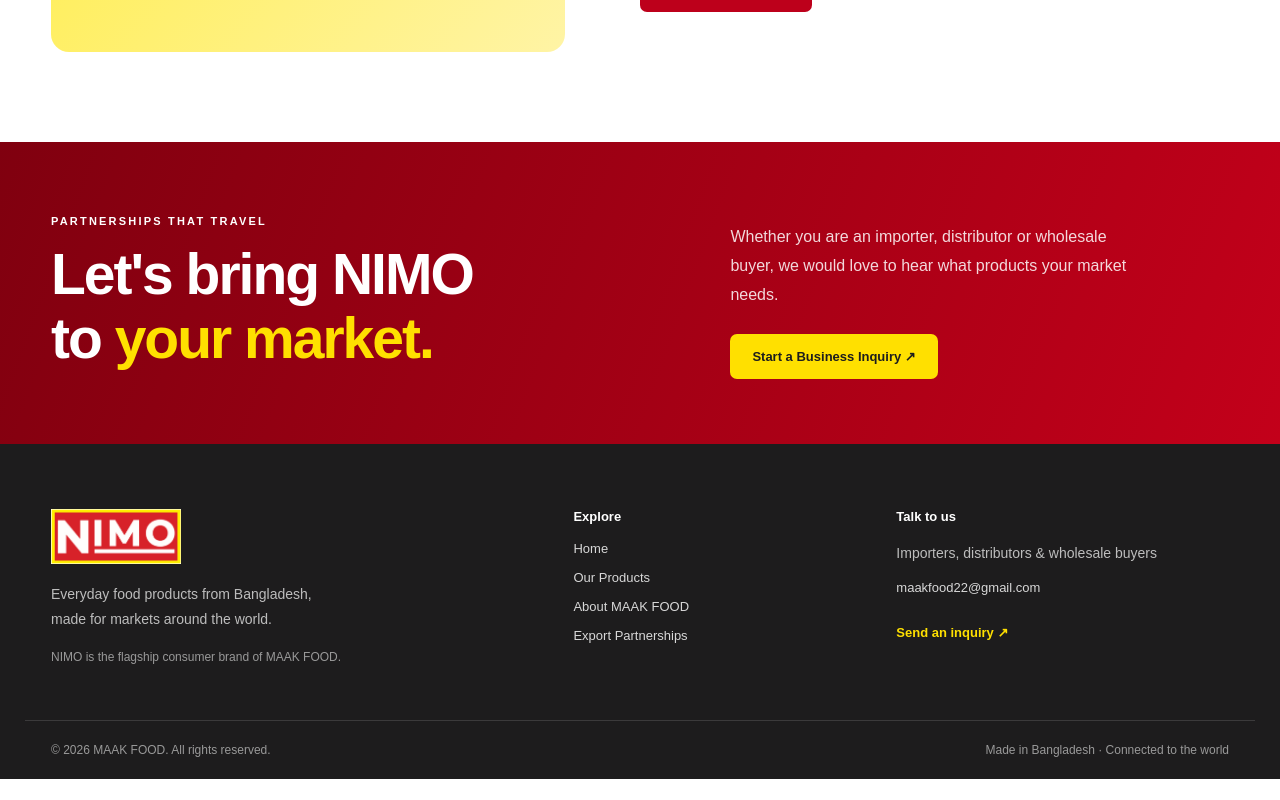
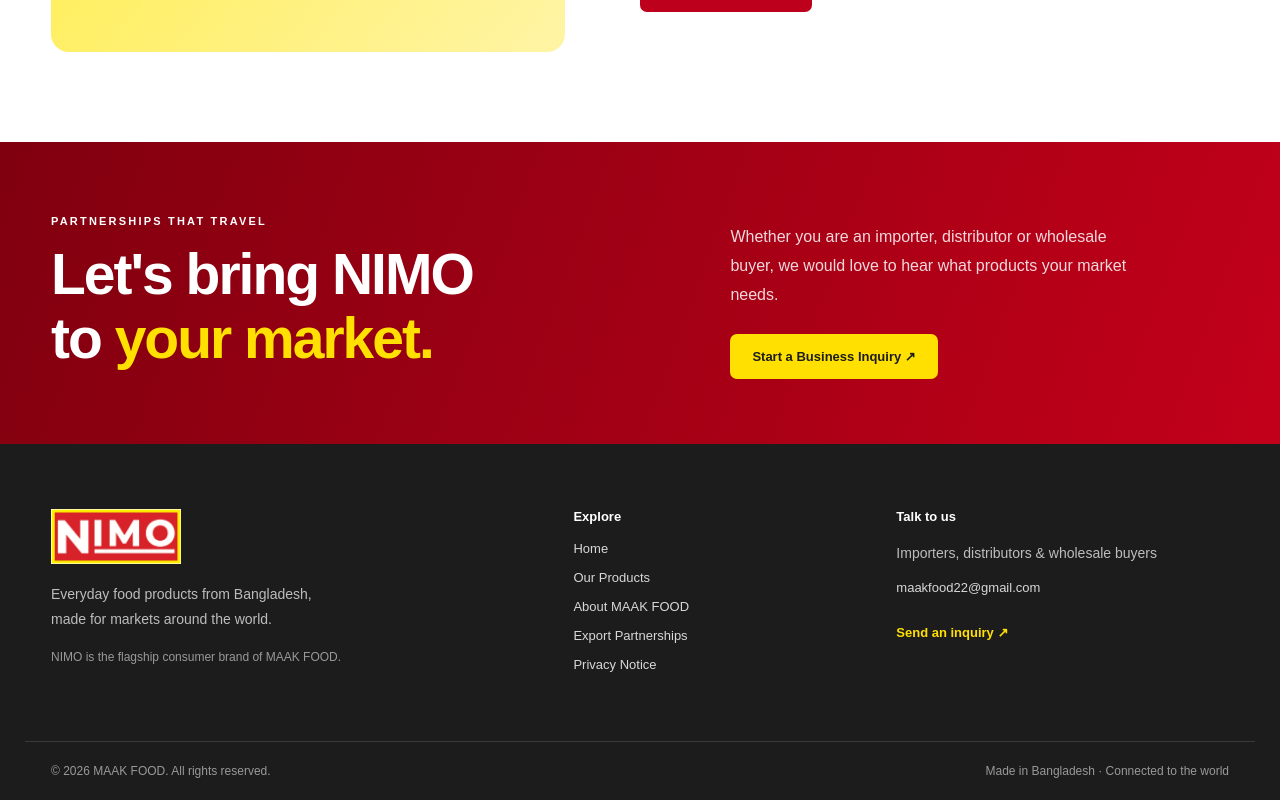
Before and after one commit to bappi808/nimo, a Next.js app: page / in a window 1280 px wide. Shown: the part 2918-3718 px from the top of the page. Before the commit the page ends 3697 px from the top, so only its background shows below. Built offline with nearby package versions, Linux system fonts and the light colour scheme; no server answers.

Commit message:
Compliance: link privacy notice from global footer

```diff
--- a/components/Footer.jsx
+++ b/components/Footer.jsx
@@ -1,6 +1,6 @@
 import Link from 'next/link';
 export default function Footer(){return <footer className="site-footer"><div className="container footer-layout">
  <div><img src="/nimo-logo.png" alt="NIMO official logo" width="132"/><p>Everyday food products from Bangladesh, made for markets around the world.</p><small>NIMO is the flagship consumer brand of MAAK FOOD.</small></div>
- <div><h4>Explore</h4><Link href="/">Home</Link><Link href="/products">Our Products</Link><Link href="/about">About MAAK FOOD</Link><Link href="/export">Export Partnerships</Link></div>
+ <div><h4>Explore</h4><Link href="/">Home</Link><Link href="/products">Our Products</Link><Link href="/about">About MAAK FOOD</Link><Link href="/export">Export Partnerships</Link><Link href="/privacy">Privacy Notice</Link></div>
  <div><h4>Talk to us</h4><p>Importers, distributors & wholesale buyers</p><a href="mailto:maakfood22@gmail.com">maakfood22@gmail.com</a><Link href="/contact" className="footer-action">Send an inquiry ↗</Link></div>
  </div><div className="container footer-bottom"><span>© {new Date().getFullYear()} MAAK FOOD. All rights reserved.</span><span>Made in Bangladesh · Connected to the world</span></div></footer>}
```
